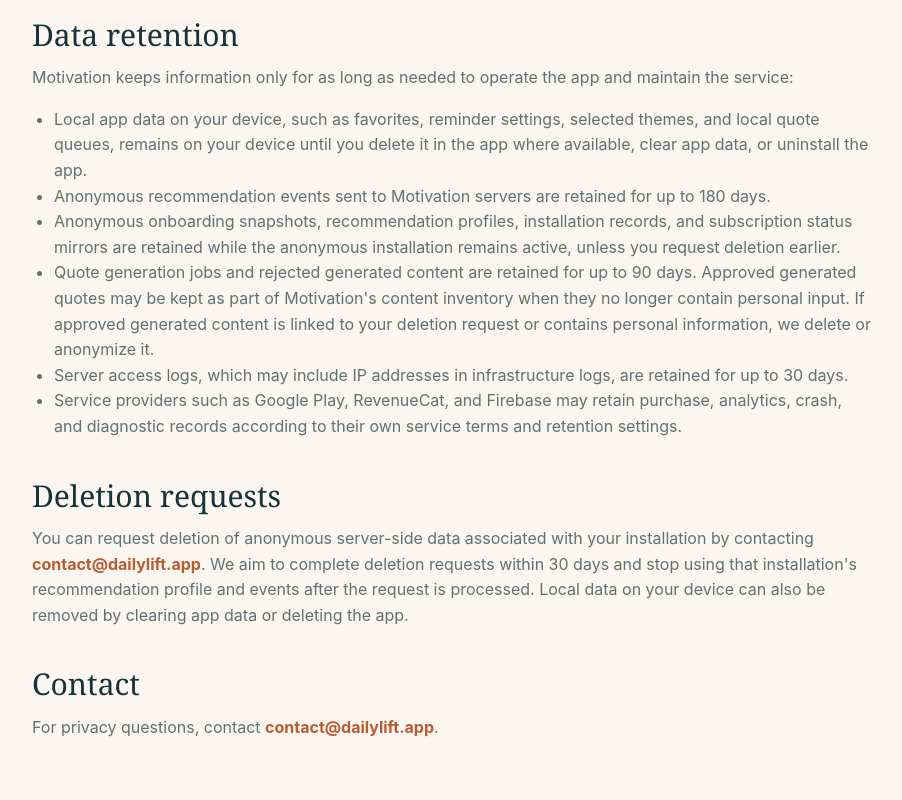
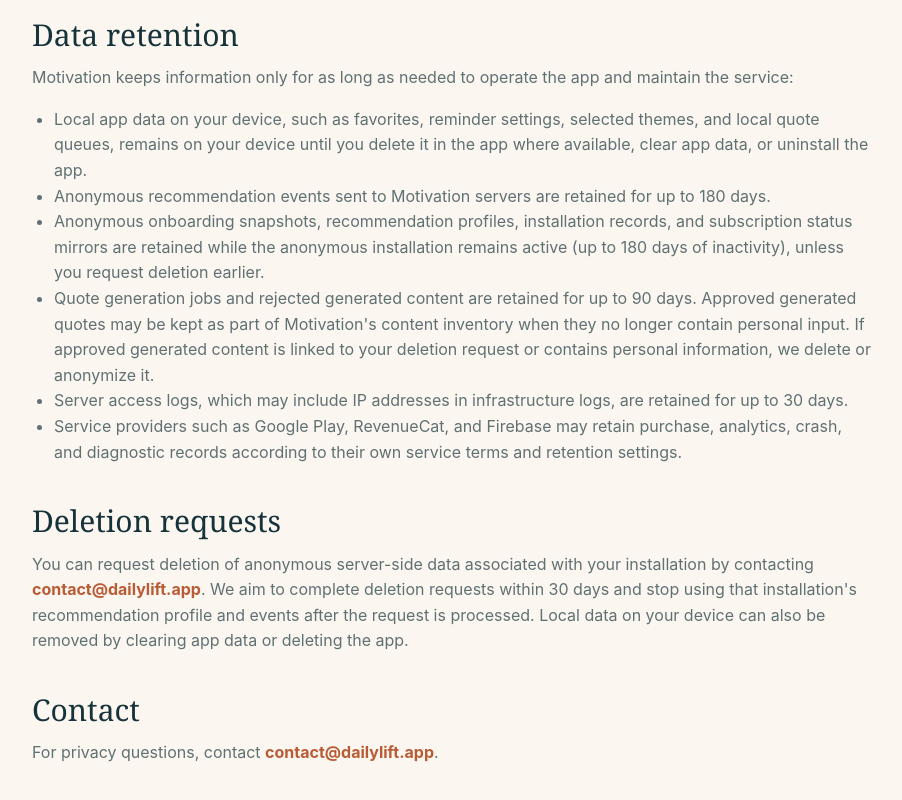
Before and after one commit to Room-C/motivation-app, a website: page privacy.html in a window 1280 px wide. Shown: the part 1097-1897 px from the top of the page, without its empty margins (188-1090 px from the left). Drawn offline with Linux system fonts and the light colour scheme.

Commit message:
docs(site): 明确匿名安装数据的保留期限
补充说明匿名安装数据在非活跃 180 天后的保留规则

```diff
--- a/privacy.html
+++ b/privacy.html
@@ -71,7 +71,7 @@
         <li>Anonymous recommendation events sent to Motivation servers are retained for up to 180 days.</li>
         <li>
           Anonymous onboarding snapshots, recommendation profiles, installation records, and subscription status mirrors
-          are retained while the anonymous installation remains active, unless you request deletion earlier.
+          are retained while the anonymous installation remains active (up to 180 days of inactivity), unless you request deletion earlier.
         </li>
         <li>
           Quote generation jobs and rejected generated content are retained for up to 90 days. Approved generated quotes
```
